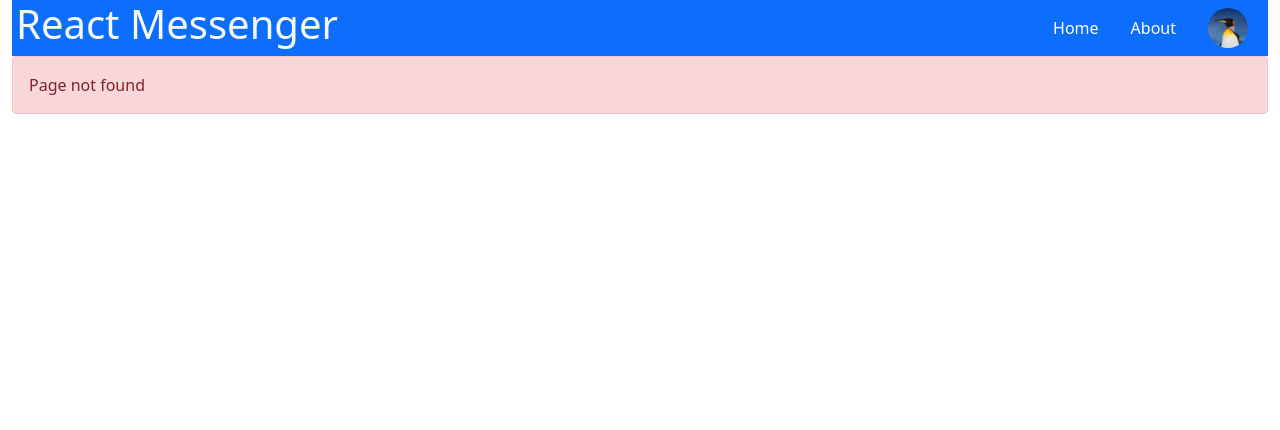
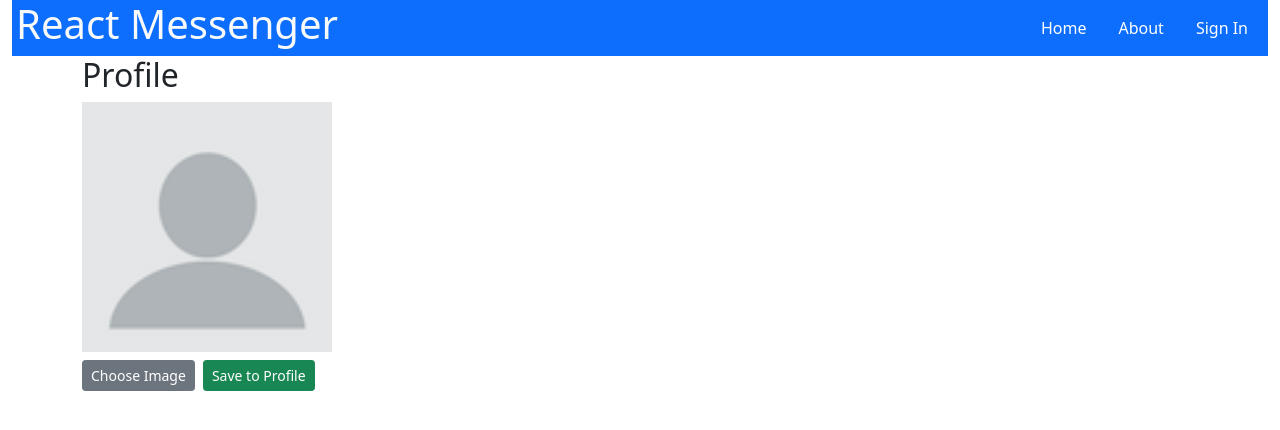
Before and after one commit to harperzhu/demos, a React (Create React App) app in the folder react-chat/: page /profile in a window 1280 px wide. Before the commit this address had no page. Shown: the top 430 px of the page. Built offline with nearby package versions, Linux system fonts and the light colour scheme.

Commit message:
Set for firebase auth demo

```diff
--- a/react-chat/src/components/App.js
+++ b/react-chat/src/components/App.js
@@ -3,6 +3,7 @@ import React, { useState, useEffect } from 'react';
 import NavBar from './HeaderBar';
 import ChatPage from './ChatPage';
 import SignInPage from './SignInPage';
+import ProfilePage from './Profile';
 import * as Static from './StaticPages';
 
 import { Route, Switch } from 'react-router-dom';
@@ -11,9 +12,9 @@ export default function App(props) {
   const [currentUser, setCurrentUser] = useState(null);
 
   //initial login for debugging
-  useEffect(() => {
-    loginUser(1, 'Penguin');
-  }, [])
+  // useEffect(() => {
+  //   loginUser(1, 'Penguin');
+  // }, [])
 
   const loginUser = (userId, userName) => {
     if(!userId){
@@ -35,6 +36,9 @@ export default function App(props) {
         <Route path="/signin">
           <SignInPage user={currentUser} loginFunction={loginUser} />
         </Route>
+        <Route path="/profile">
+          <ProfilePage user={currentUser} />
+        </Route>
         <Route path="/about">
           <Static.AboutPage />
         </Route>
--- a/react-chat/src/components/ChatPage.js
+++ b/react-chat/src/components/ChatPage.js
@@ -5,7 +5,7 @@ import ChannelNav from './Channels';
 import { MessagePane } from './Messages';
 import ComposeForm from './ComposeForm';
 
-import { getDatabase, ref, set as firebaseSet, push as firebasePush, onValue } from 'firebase/database'
+import { getDatabase, ref, /*set as firebaseSet,*/ push as firebasePush, onValue } from 'firebase/database'
 
 import CHAT_LOG from '../data/chat_log.json';
 
@@ -16,25 +16,6 @@ const CHANNEL_LIST = [
   'dank-memes',
   'channel-4'
 ]
-
-/*
-const react-messenger-au21-b-default = {
-  message: "Hello world",
-  post: {
-    message: "I'm a post message"
-  },
-  allPosts: {
-    MpsA2: {A}
-    MpsA4: {B}
-    MpsA6: {C}
-  }
-//delete A4 //like element A4
-
-}
-
-*/
-
-
 
 export default function ChatPage(props) {
   const [messageArray, setMessageArray] = useState(CHAT_LOG) //store prop as state
@@ -64,7 +45,7 @@ export default function ChatPage(props) {
       console.log("leaving the chat");
     }
     return cleanup; //leave the instructions behind
-  }, []); //when to re-run (never)
+  }, [db]); //when to re-run (never)
 
 
   const addMessage = (msgText, msgUser, msgChannel) => {
--- a/react-chat/src/components/HeaderBar.js
+++ b/react-chat/src/components/HeaderBar.js
@@ -1,12 +1,14 @@
 import React from 'react';
 // import Dropdown from 'react-bootstrap/Dropdown';
 
-import { Link, NavLink } from 'react-router-dom'
+import { NavLink } from 'react-router-dom'
 
 //headerbar component
 export default function NavBar(props) {
 
-  const userName = props.user ? props.user.userName : null;
+  const handleSignOut = (event) => {
+    //sign out here
+  }
 
   return (
     <header className="container-fluid text-light bg-primary px-1 d-flex justify-content-between">
@@ -19,14 +21,24 @@ export default function NavBar(props) {
         <li className="nav-item">
           <NavLink to="/about" className="nav-link">About</NavLink>
         </li>
+        {!props.user &&
         <li className="nav-item">
+          <NavLink to="/signin" className="nav-link">Sign In</NavLink>
+        </li>
+        }
+        {props.user && <>
+        <li className="nav-item">
+          <NavLink to="/profile" className="nav-link">Profile</NavLink>
+        </li>
+        <li className="nav-item">
+          <button className="btn btn-secondary ms-2" onClick={handleSignOut}>Sign Out</button>
+        </li>
+        </>}
+        {/* <li className="nav-item">
           <Link to="/signin" className="nav-link">
             <img src={'/img/' + userName + '.png'} alt={userName + " avatar"} />
           </Link>
-          {/* <span class="nav-link">
-            <img src={'img/' + props.user + '.png'} alt={props.user + " avatar"} onClick={handleClick} />
-          </span> */}
-        </li>
+        </li> */}
       </ul>
 
        {/* <div>
--- /dev/null
+++ b/react-chat/src/components/Profile.js
@@ -0,0 +1,40 @@
+import React, { useState } from 'react';
+
+import { Redirect } from 'react-router-dom';
+
+export default function ProfilePage(props) {
+  const [imageFile, setImageFile] = useState(undefined)
+  let initialURL = '/img/null.png'
+  if(props.user && props.user.photoURL) {
+    initialURL = props.user.photoURL
+  }
+  const [imageUrl, setImageUrl] = useState(initialURL)
+
+  //image uploading!
+  const handleChange = (event) => {
+    if(event.target.files.length > 0 && event.target.files[0]) {
+      const imageFile = event.target.files[0]
+      setImageFile(imageFile);
+      setImageUrl(URL.createObjectURL(imageFile));
+    }
+  }
+
+  const handleImageUpload = (event) => {
+    console.log("Uploading", imageFile);
+  }
+
+  return (
+    <div className="container">
+      <h2>
+        {props.user && props.user.displayName+"'s"} Profile
+      </h2>
+
+      <div className="mb-5 image-upload-form">
+        <img src={imageUrl} alt="user avatar preview" className="mb-2"/>
+        <label htmlFor="imageUploadInput" className="btn btn-sm btn-secondary me-2">Choose Image</label>
+        <button className="btn btn-sm btn-success" onClick={handleImageUpload}>Save to Profile</button>
+        <input type="file" name="image" id="imageUploadInput" className="d-none" onChange={handleChange}/>
+      </div>
+    </div>
+  )
+}
--- a/react-chat/src/index.css
+++ b/react-chat/src/index.css
@@ -94,3 +94,10 @@ header .nav-item {
   display: flex;
   align-items:center;
 }
+
+/*** Profile ***/
+.image-upload-form img {
+  display: block;
+  width: 250px;
+  height: 250px;
+}
```
